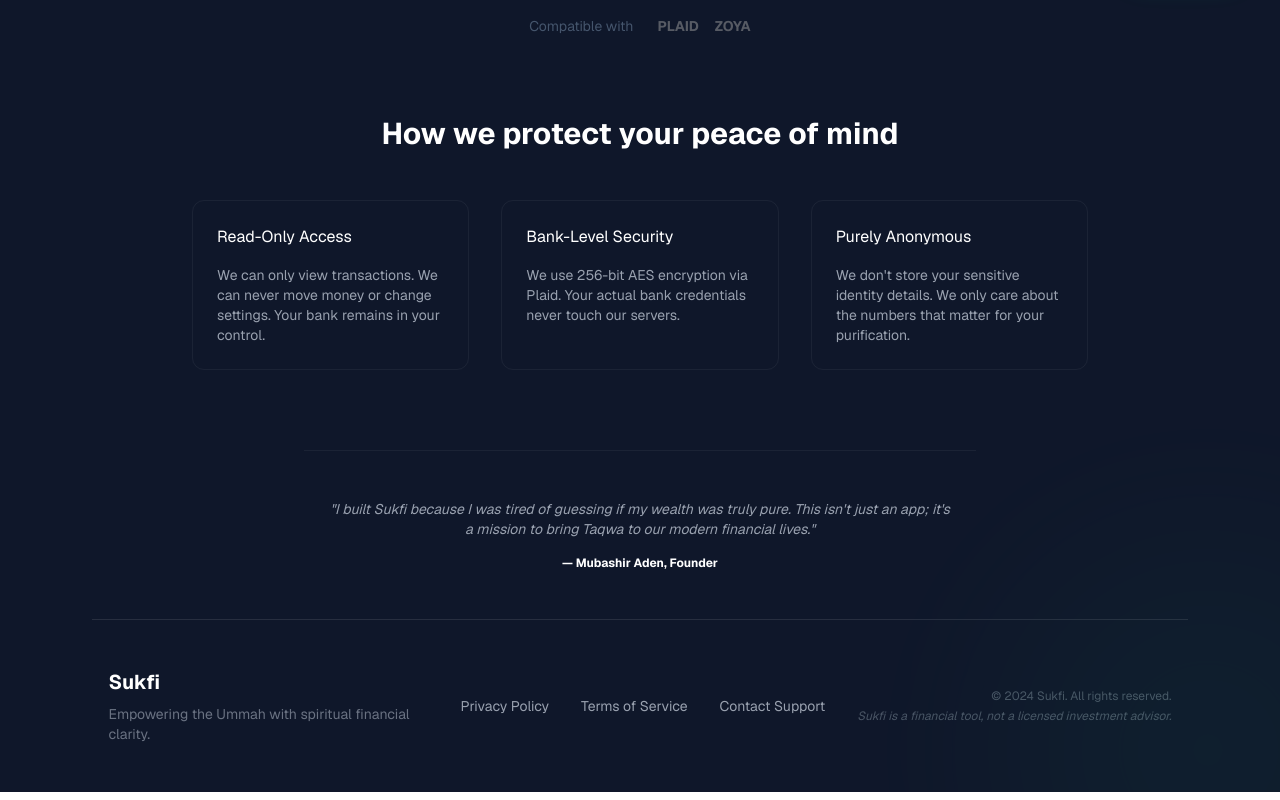
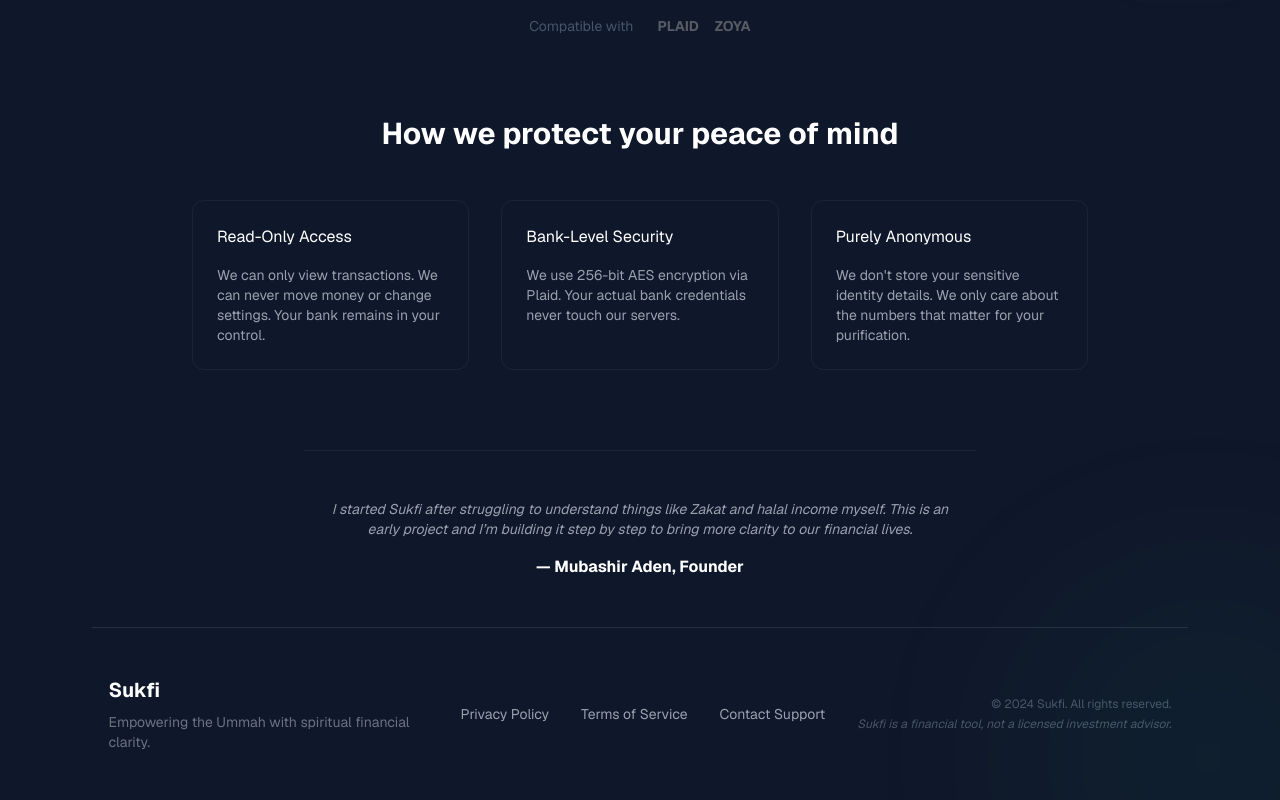
Before and after one commit to mubashiraden00-alt/Sukfi-waitlist, a Next.js app: page / in a window 1280 px wide. Shown: the part 787-1587 px from the top of the page. Built offline with nearby package versions, Linux system fonts and the light colour scheme; no server answers; the database is empty.

Commit message:
fix: authentic story and next/script AI fix

```diff
--- a/src/components/Mission.tsx
+++ b/src/components/Mission.tsx
@@ -1,8 +1,8 @@
 export const Mission = () => (
   <div className="max-w-2xl mx-auto py-12 text-center border-t border-white/5">
     <p className="text-gray-400 italic text-sm px-6">
-      "I built Sukfi because I was tired of guessing if my wealth was truly pure. This isn't just an app; it's a mission to bring Taqwa to our modern financial lives."
+      I started Sukfi after struggling to understand things like Zakat and halal income myself. This is an early project and I’m building it step by step to bring more clarity to our financial lives.
     </p>
-    <p className="mt-4 text-brand-green text-xs font-bold">— Mubashir Aden, Founder</p>
+    <p className="mt-4 text-white text-base font-bold">— Mubashir Aden, Founder</p>
   </div>
 );
```
